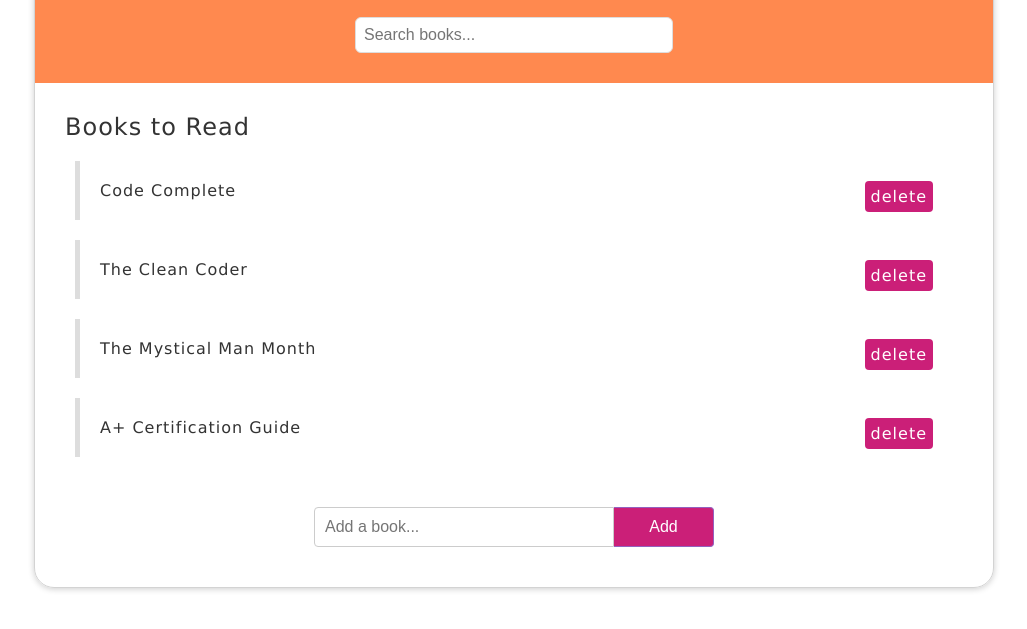
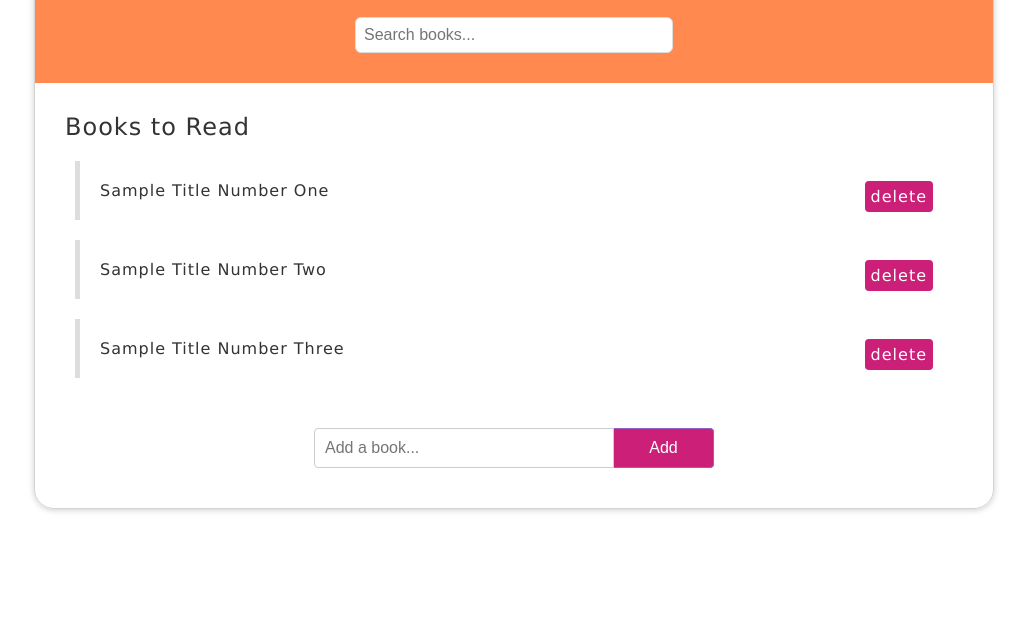
Before and after one commit to ericjohnsonKC/CS499_ComputerScienceCapstone, a plain HTML site: page index.html in a window 1280 px wide. Shown: the part 111-740 px from the top of the page, without its empty margins (126-1153 px from the left). Drawn offline with Linux system fonts and the light colour scheme.

Commit message:
Changed the sample book titles that load in the page in the index.html file.  Made them generic for presentation purposes.

```diff
--- a/index.html
+++ b/index.html
@@ -21,19 +21,15 @@
 	    	<h2 class="title">Books to Read</h2>
 	    	<ul>
 	    		<li>
-	    			<span class="name">Code Complete</span>
+	    			<span class="name">Sample Title Number One</span>
 	    			<span class="delete">delete</span>
 	    		</li>
 	    		<li>
-	    			<span class="name">The Clean Coder</span>
+	    			<span class="name">Sample Title Number Two</span>
 	    			<span class="delete">delete</span>
 	    		</li>
 	    		<li>
-	    			<span class="name">The Mystical Man Month</span>
-	    			<span class="delete">delete</span>
-	    		</li>
-	    		<li>
-	    			<span class="name">A+ Certification Guide</span>
+	    			<span class="name">Sample Title Number Three</span>
 	    			<span class="delete">delete</span>
 	    		</li>
 	    	</ul>
```
